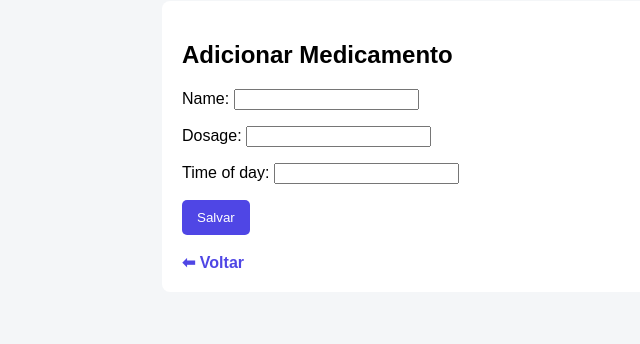
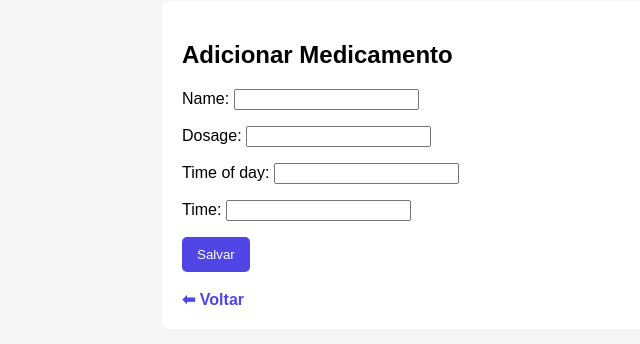
Before and after one commit to datasci4citizens/server-medications, a Django app: page /medication/add/ in a window 1280 px wide. Shown: the part 140-484 px from the top of the page, without its empty margins (58-698 px from the left). Run offline with Django 5.2, Linux system fonts and the light colour scheme.

Commit message:
time added

```diff
--- a/lembramed/medication/forms.py
+++ b/lembramed/medication/forms.py
@@ -4,4 +4,4 @@ from .models import Medication
 class MedicationForm(forms.ModelForm):
     class Meta:
         model = Medication
-        fields = ['name', 'dosage', 'time_of_day']
+        fields = ['name', 'dosage', 'time_of_day', 'time']
--- a/lembramed/medication/models.py
+++ b/lembramed/medication/models.py
@@ -5,8 +5,8 @@ from django.db import models
 class Medication(models.Model):
     name = models.CharField(max_length=100)
     dosage = models.CharField(max_length=50)
-    time_of_day= models.CharField(max_length=50)
-    # time= models.CharField(max_length=50)
+    time_of_day = models.CharField(max_length=50)
+    time = models.TimeField()
     # add the option to put more than one time of day
     # add option to put the day of the week
 
--- a/lembramed/medication/templates/medication/list.html
+++ b/lembramed/medication/templates/medication/list.html
@@ -14,7 +14,9 @@
         <div class="card">
             <strong>{{ med.name }}</strong><br>
             Dosagem: {{ med.dosage }}<br>
-            Horário: {{ med.time_of_day }}
+            Período:{{med.time_of_day}}
+            Horário: {{ med.time}}
+
         </div>
     {% endfor %}
 {% else %}
--- a/lembramed/medication/views.py
+++ b/lembramed/medication/views.py
@@ -3,7 +3,7 @@ from .models import Medication
 from .forms import MedicationForm
 
 def medication_list(request):
-    medications = Medication.objects.all()
+    medications = Medication.objects.order_by('time') # order the medications by time of consumption
     return render(request, 'medication/list.html', {
         'medications': medications
 
```
Also changed, not shown: lembramed/medication/migrations/0002_medication_time.py (added).
